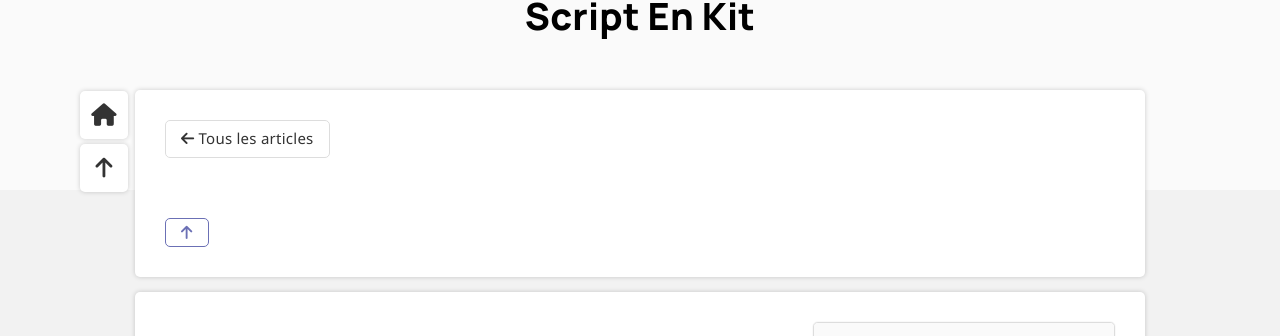
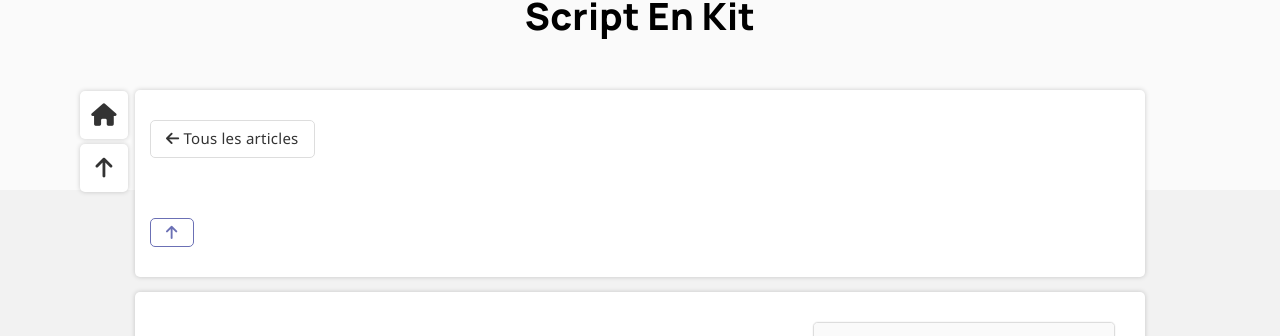
Before and after one commit to leobouard/leobouard.github.io, a Jekyll site: the page built from _posts/2024-01-01-script-en-kit.md, in a window 1280 px wide. Shown: the part 113-449 px from the top of the page. Built offline with Jekyll 4.4.1, drawn with Linux system fonts in a browser that asks for light colours; nearby versions of some CDN libraries; some web fonts are replaced; our own code applies the rules of GitHub Pages for plain Markdown files.

Commit message:
Update posts.scss

```diff
--- a/assets/css/posts.scss
+++ b/assets/css/posts.scss
@@ -191,6 +191,7 @@ div.summary > span {
 .top-buttons, .bottom-buttons {
     display: flex;
     justify-content: space-between;
+    margin: 0 -1em;
 }
 
 .bottom-buttons {
```
